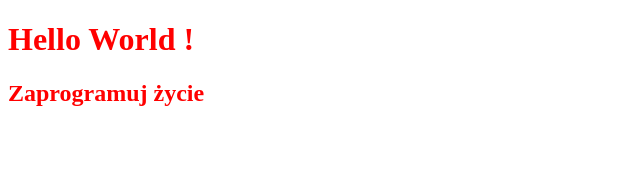
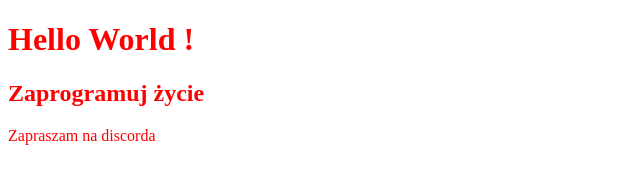
Before and after one commit to jerzyk2007/testing-repository-gh, a plain HTML site: page index.html in a window 1280 px wide. Shown: the whole page, without its empty margins (0-640 px from the left). Drawn offline with Linux system fonts and the light colour scheme.

Commit message:
Added p tag discord text

```diff
--- a/index.html
+++ b/index.html
@@ -12,6 +12,7 @@
     <div class="container" style="color:red">
         <h1>Hello World !</h1>
         <h2>Zaprogramuj życie</h2>
+        <p>Zapraszam na discorda</p>
     </div>
 </body>
 
```
